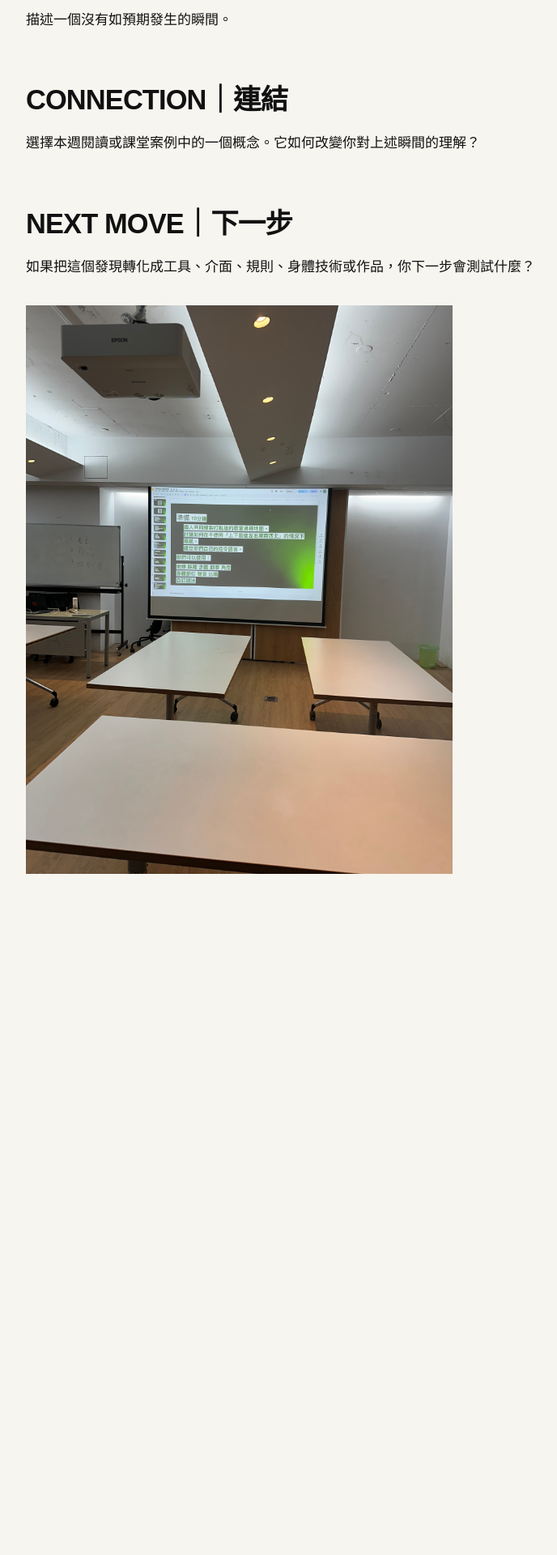
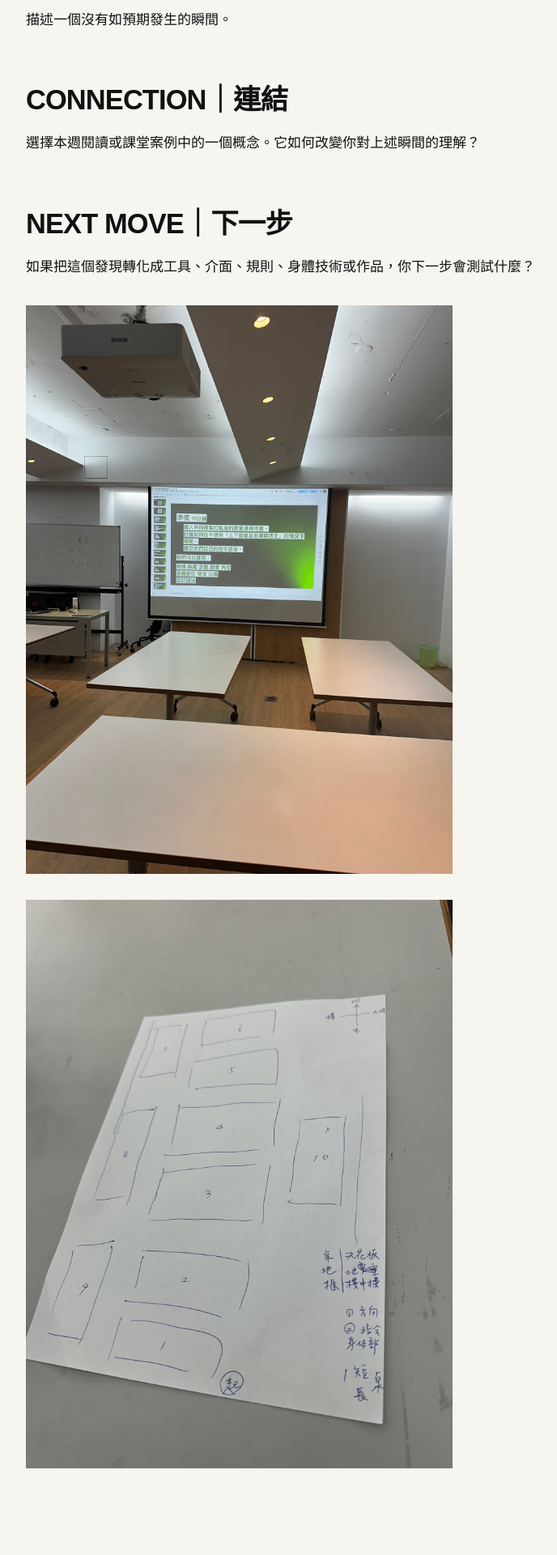
Before and after one commit to yunhanchan/fieldworkarchive, a Jekyll site: the page built from weeks/week-01.md, in a window 1280 px wide. Shown: the part 750-2670 px from the top of the page at 81% size, without its empty margins (48-736 px from the left). Built offline with Jekyll 4.4.1, drawn with Linux system fonts in a browser that asks for light colours; before the commit the page ends 1936 px from its top, so only the background shows below that.

Commit message:
Update week-01.md

```diff
--- a/weeks/week-01.md
+++ b/weeks/week-01.md
@@ -26,3 +26,4 @@ permalink: /weeks/week-01/
 如果把這個發現轉化成工具、介面、規則、身體技術或作品，你下一步會測試什麼？
 
 ![共同繪製的教室導航地圖]({{ '/assets/images/0908-1.JPG' | relative_url }})
+![共同繪製的教室導航地圖]({{ '/assets/images/0908-2.JPG' | relative_url }})
```
